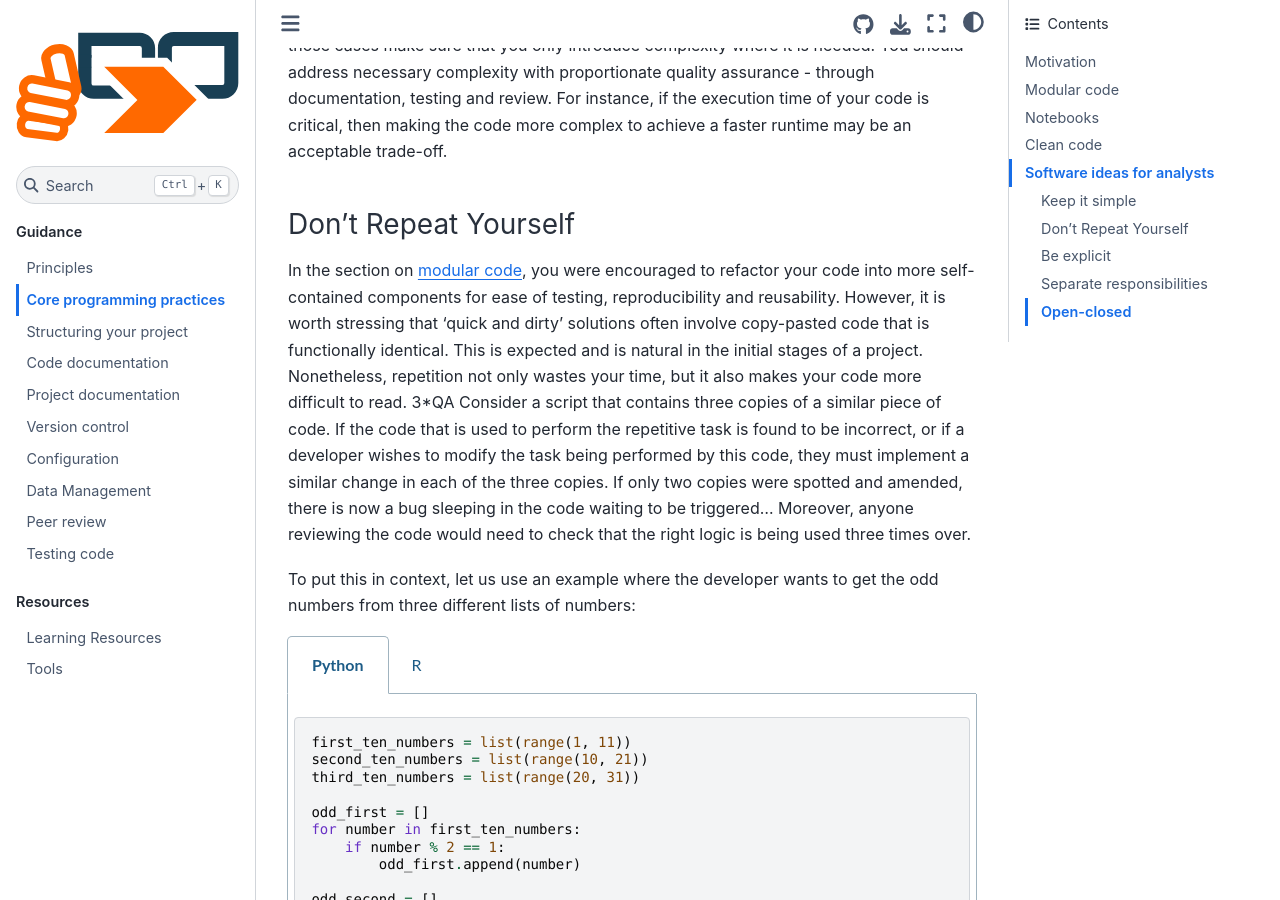
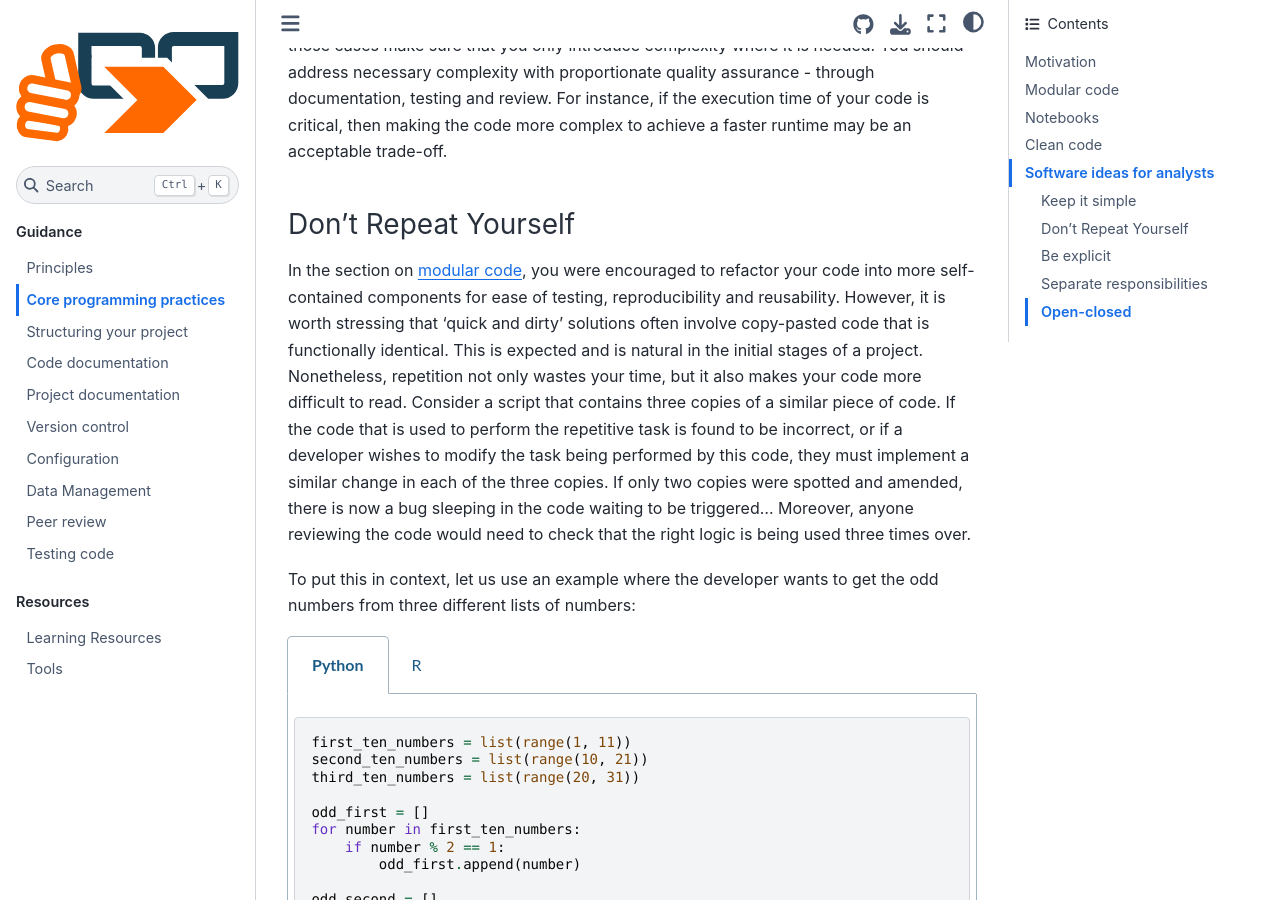
Before and after one commit to best-practice-and-impact/qa-of-code-guidance, a Jupyter Book: the page built from book/core_programming.md, in a window 1280 px wide and 900 px high, scrolled down 23844 px. Built offline with Jupyter Book 1.0.4 settings and Sphinx 7.4.7 and the Sphinx Book theme 1.1.4, drawn with Linux system fonts in a browser that asks for light colours.

Commit message:
Update book/core_programming.md
Co-authored-by: David Foster <31405412+foster999@users.noreply.github.com>

```diff
--- a/book/core_programming.md
+++ b/book/core_programming.md
@@ -757,7 +757,6 @@ Lastly, it is worth stressing that complex problems might require complex soluti
 ### Don't Repeat Yourself
 
 In the section on [modular code](modular), you were encouraged to refactor your code into more self-contained components for ease of testing, reproducibility and reusability. However, it is worth stressing that 'quick and dirty' solutions often involve copy-pasted code that is functionally identical. This is expected and is natural in the initial stages of a project. Nonetheless, repetition not only wastes your time, but it also makes your code more difficult to read.
- 3*QA <!-- Not sure if this is meant to be here?-->
 Consider a script that contains three copies of a similar piece of code. If the code that is used to perform the repetitive task is found to be incorrect, or if a developer wishes to modify the task being performed by this code, they must implement a similar change in each of the three copies. If only two copies were spotted and amended, there is now a bug sleeping in the code waiting to be triggered... Moreover, anyone reviewing the code would need to check that the right logic is being used three times over.
 
 To put this in context, let us use an example where the developer wants to get the odd numbers from three different lists of numbers:
```
